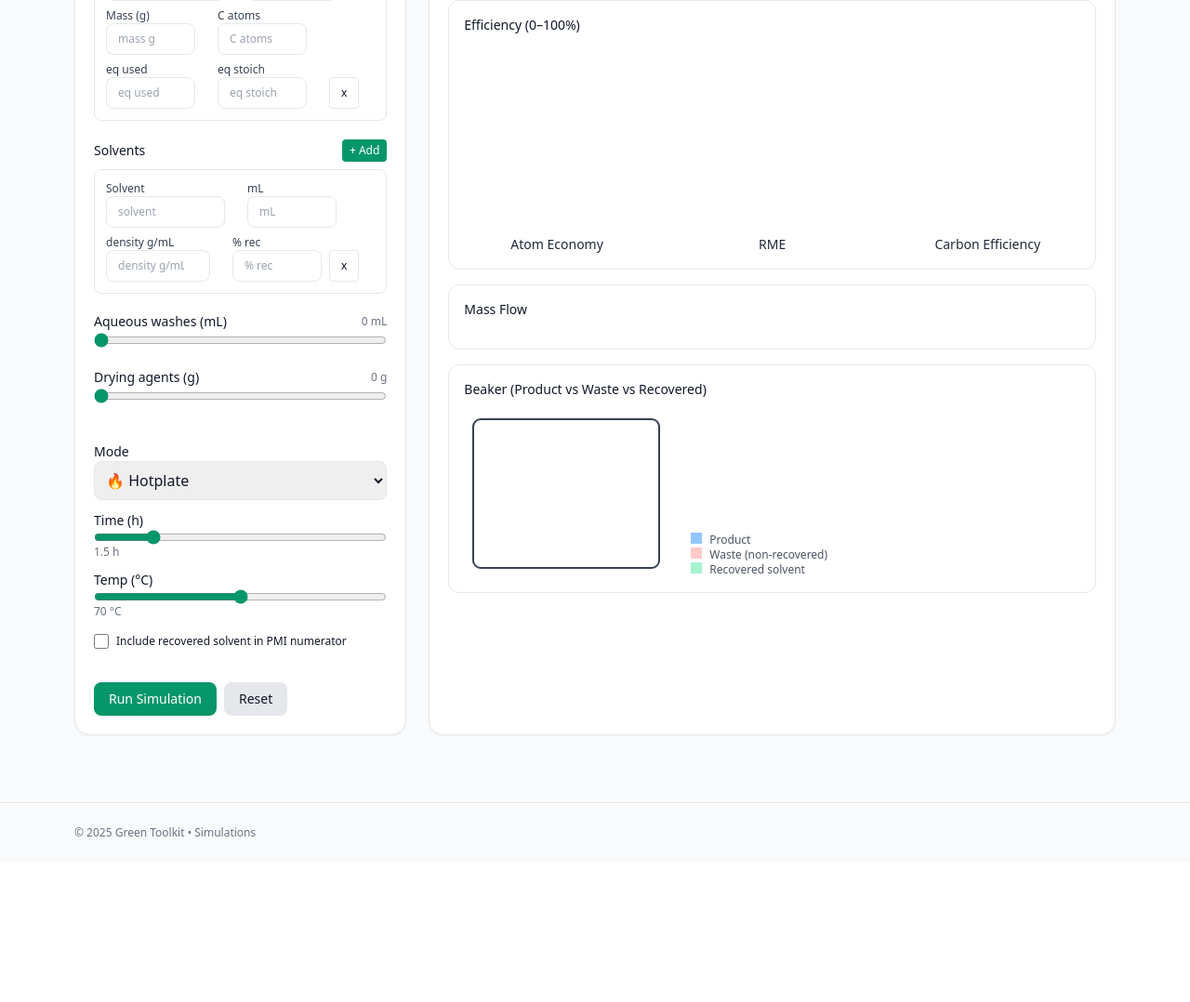
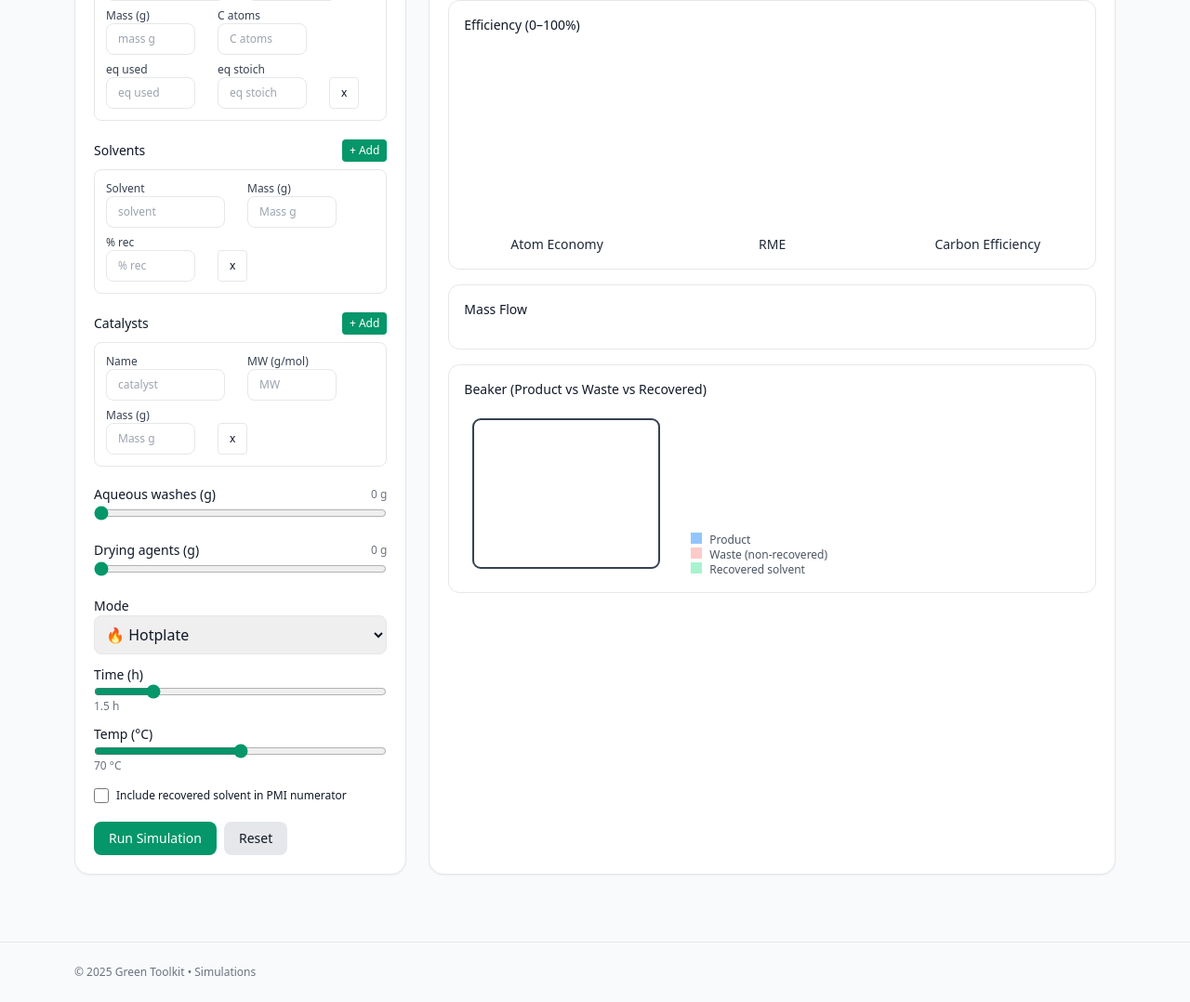
Before and after one commit to sufyanaslam44/green-toolkit-backend, a FastAPI app: page /simulate in a window 1280 px wide. Shown: the part 554-1632 px from the top of the page at 93% size. Before the commit the page ends 1454 px from the top, so only its background shows below. Run offline with FastAPI, Linux system fonts and the light colour scheme; some libraries are stand-ins or nearby versions.

Commit message:
Calcualtions correct

```diff
--- a/main.py
+++ b/main.py
@@ -213,13 +213,17 @@ class Reactant(BaseModel):
 
 class Solvent(BaseModel):
     name: str
-    volume_mL: float = Field(ge=0)
-    density_g_per_mL: Optional[float] = Field(default=None, ge=0)
+    mass_g: float = Field(ge=0, description="Mass of solvent (g)")
     recovery_pct: float = Field(default=0, ge=0, le=100)
 
+class Catalyst(BaseModel):
+    name: Optional[str] = None
+    mw: float = Field(gt=0, description="Molecular weight (g/mol)")
+    mass_g: float = Field(ge=0, description="Mass of catalyst (g)")
+
 class Workup(BaseModel):
-    aqueous_washes_mL: float = Field(default=0, ge=0)
-    organic_rinses_mL: float = Field(default=0, ge=0)
+    aqueous_washes_g: float = Field(default=0, ge=0)
+    organic_rinses_g: float = Field(default=0, ge=0)
     drying_agents_g: float = Field(default=0, ge=0)
 
 class Conditions(BaseModel):
@@ -242,6 +246,7 @@ class ReactionImpactIn(BaseModel):
     product: Product
     reactants: List[Reactant]
     solvents: List[Solvent] = Field(default_factory=list)
+    catalysts: List[Catalyst] = Field(default_factory=list)
     workup: Workup = Workup()
     conditions: Conditions = Conditions()
     options: Options = Options()
@@ -271,37 +276,46 @@ def compute_impact(payload: ReactionImpactIn) -> ReactionImpactOut:
     # Solvent mass (g) with recovery
     solvent_mass_total_g = 0.0
     solvent_mass_nonrecovered_g = 0.0
-    water_mL_total = float(payload.workup.aqueous_washes_mL)
 
+    # Track water separately for water intensity metric (includes aqueous washes + water solvents)
+    water_g_total = float(payload.workup.aqueous_washes_g)
     water_name_set = {n.lower() for n in opts.water_names}
 
     for s in payload.solvents:
-        dens = s.density_g_per_mL if s.density_g_per_mL is not None else opts.default_density_g_per_mL
-        mass_g = s.volume_mL * dens
+        mass_g = s.mass_g
         solvent_mass_total_g += mass_g
         nonrec_g = mass_g * (1.0 - s.recovery_pct/100.0)
         solvent_mass_nonrecovered_g += nonrec_g
+        # Count reaction solvent water into water usage for water intensity metric only
         if s.name.strip().lower() in water_name_set:
-            water_mL_total += s.volume_mL
+            water_g_total += s.mass_g
 
     auxiliaries_g = payload.workup.drying_agents_g
+
+    # Catalyst mass
+    catalyst_mass_g = sum(c.mass_g for c in payload.catalysts)
 
     product_mass_g = p.actual_mass_g
     if product_mass_g <= 0:
         raise HTTPException(status_code=400, detail="Product mass must be > 0.")
 
-    if opts.count_recovered_solvent_in_pmi:
-        pmi_numerator_g = reactant_mass_g + solvent_mass_total_g + auxiliaries_g
-    else:
-        pmi_numerator_g = reactant_mass_g + solvent_mass_nonrecovered_g + auxiliaries_g
+    # PMI (Process Mass Intensity) = Total Mass of All Input Materials / Mass of Final Product
+    # Total Input = Reactants + Catalysts + ALL Solvents + Aqueous washes + auxiliaries (drying agents)
+    # PMI counts ALL materials that enter the process, regardless of recovery
+    total_input_mass_g = reactant_mass_g + catalyst_mass_g + solvent_mass_total_g + payload.workup.aqueous_washes_g + auxiliaries_g
 
-    pmi = pmi_numerator_g / product_mass_g
-    e_factor = (pmi_numerator_g - product_mass_g) / product_mass_g
+    pmi = total_input_mass_g / product_mass_g if product_mass_g > 0 else 0
+
+    # E-factor = (Total mass in - Product mass out) / Product mass out
+    # Standard E-factor uses ALL inputs, same as PMI
+    # E-factor represents waste generation: higher E-factor = more waste per unit product
+    e_factor = (total_input_mass_g - product_mass_g) / product_mass_g
 
     sum_reactant_mw = sum(r.mw for r in payload.reactants)
     atom_economy = (100.0 * p.mw / sum_reactant_mw) if sum_reactant_mw > 0 else None
 
-    water_L_per_g = (water_mL_total / 1000.0) / product_mass_g
+    # Water intensity (L/g) - convert g to L assuming water density = 1 g/mL
+    water_L_per_g = (water_g_total / 1000.0) / product_mass_g
 
     mode = payload.conditions.mode
     time_h = payload.conditions.time_h or 0.0
@@ -311,12 +325,14 @@ def compute_impact(payload: ReactionImpactIn) -> ReactionImpactOut:
 
     breakdown = {
         "reactant_mass_g": round(reactant_mass_g, 4),
+        "catalyst_mass_g": round(catalyst_mass_g, 4),
         "solvent_mass_total_g": round(solvent_mass_total_g, 4),
         "solvent_mass_nonrecovered_g": round(solvent_mass_nonrecovered_g, 4),
         "auxiliaries_g": round(auxiliaries_g, 4),
-        "pmi_numerator_g": round(pmi_numerator_g, 4),
+        "aqueous_washes_g": round(payload.workup.aqueous_washes_g, 2),
+        "total_input_mass_g": round(total_input_mass_g, 4),
         "product_mass_g": round(product_mass_g, 4),
-        "water_total_mL": round(water_mL_total, 2),
+        "water_total_g": round(water_g_total, 2),
         "energy_kWh_total_est": round(kwh, 4),
         "energy_mode": mode,
         "options": {
--- a/templates/sim.html
+++ b/templates/sim.html
@@ -93,13 +93,21 @@
         </div>
         <div id="solvents" class="mt-2 grid gap-2"></div>
       </div>
+       <!-- Catalysts (compact card list) -->
+<div class="mt-5">
+  <div class="flex items-center justify-between">
+    <h2 class="text-sm font-medium">Catalysts</h2>
+    <button id="add-catalyst" class="rounded bg-emerald-600 text-white text-xs px-2 py-1 hover:bg-emerald-700">+ Add</button>
+  </div>
+  <div id="catalysts" class="mt-2 grid gap-2"></div>
+</div>
 
       <!-- Workup + Conditions (sliders like PhET) -->
       <div class="mt-5 grid gap-4">
         <div>
           <div class="flex items-center justify-between">
-            <label class="text-sm font-medium">Aqueous washes (mL)</label>
-            <span id="lbl_washes" class="text-xs text-gray-500">0 mL</span>
+            <label class="text-sm font-medium">Aqueous washes (g)</label>
+            <span id="lbl_washes" class="text-xs text-gray-500">0 g</span>
           </div>
           <input id="workup_washes" class="w-full knob" type="range" min="0" max="500" value="0">
         </div>
@@ -111,10 +119,6 @@
           </div>
           <input id="workup_drying" class="w-full knob" type="range" min="0" max="10" value="0" step="0.1">
         </div>
-
-       <!-- Workup + Conditions -->
-<div class="mt-5 grid gap-4">
-  <!-- (keep Aqueous washes & Drying agents sliders as-is) -->
 
         <!-- Conditions: vertical order Mode → Time → Temp -->
         <div class="grid gap-3">
@@ -274,7 +278,7 @@
     // Reactant / solvent compact cards
     const reactantsBox = $('#reactants');
     const solventsBox = $('#solvents');
-
+    const catalystsBox = $('#catalysts');
      function reactantCard(data = {}) {
   const card = el('div', 'border rounded-lg p-3 grid gap-2');
   card.innerHTML = `
@@ -334,7 +338,7 @@
   function solventCard(data = {}) {
     const card = el('div', 'border rounded-lg p-3 grid gap-2');
     card.innerHTML = `
-      <!-- Row 1: Solvent | mL (match Product sizing & gap) -->
+      <!-- Row 1: Solvent | Mass (g) -->
       <div class="flex flex-wrap items-end gap-6">
         <label class="grid">
           <span class="text-xs text-gray-700">Solvent</span>
@@ -343,42 +347,69 @@
                  value="${data.name||''}">
         </label>
         <label class="grid">
-          <span class="text-xs text-gray-700">mL</span>
-          <input class="s_vol border rounded-lg px-3 py-2 text-xs w-24" type="number" step="any" min="0"
-                 placeholder="mL" title="mL"
-                 value="${data.volume_mL||''}">
+          <span class="text-xs text-gray-700">Mass (g)</span>
+          <input class="s_mass border rounded-lg px-3 py-2 text-xs w-24" type="number" step="any" min="0"
+                 placeholder="Mass g" title="Mass (g)"
+                 value="${data.mass_g||''}">
         </label>
       </div>
 
-      <!-- Row 2: density | % rec | remove -->
+      <!-- Row 2: % rec | remove -->
       <div class="flex flex-wrap items-end gap-6">
         <label class="grid">
-          <span class="text-xs text-gray-700">density g/mL</span>
-          <input class="s_den border rounded-lg px-3 py-2 text-xs w-28" type="number" step="any" min="0"
-                 placeholder="density g/mL" title="density g/mL"
-                 value="${data.density_g_per_mL||''}">
-        </label>
-        <label class="grid">
           <span class="text-xs text-gray-700">% rec</span>
-          <div class="flex items-end gap-2">
           <input class="s_rec border rounded-lg px-3 py-2 text-xs w-24" type="number" step="any" min="0" max="100"
                  placeholder="% rec" title="% rec"
                  value="${data.recovery_pct||''}">
+        </label>
         <button type="button" class="rmv rounded border px-3 py-2 text-xs">x</button>
-          </div>
-        </label>
       </div>
     `;
     card.querySelector('.rmv').onclick = () => card.remove();
     return card;
   }
+  function catalystCard(data = {}) {
+  const card = el('div', 'border rounded-lg p-3 grid gap-2');
+  card.innerHTML = `
+    <!-- Row 1: Name | MW -->
+    <div class="flex flex-wrap items-end gap-6">
+      <label class="grid">
+        <span class="text-xs text-gray-700">Name</span>
+        <input class="c_name border rounded-lg px-3 py-2 text-xs w-32"
+               placeholder="catalyst" title="Name"
+               value="${data.name||''}">
+      </label>
+      <label class="grid">
+        <span class="text-xs text-gray-700">MW (g/mol)</span>
+        <input class="c_mw border rounded-lg px-3 py-2 text-xs w-24" type="number" step="any" min="0"
+               placeholder="MW" title="MW (g/mol)"
+               value="${data.mw||''}">
+      </label>
+    </div>
+
+    <!-- Row 2: Mass | remove -->
+    <div class="flex flex-wrap items-end gap-6">
+      <label class="grid">
+        <span class="text-xs text-gray-700">Mass (g)</span>
+        <input class="c_mass border rounded-lg px-3 py-2 text-xs w-24" type="number" step="any" min="0"
+               placeholder="Mass g" title="Mass (g)"
+               value="${data.mass_g||''}">
+      </label>
+      <button type="button" class="rmv rounded border px-3 py-2 text-xs">x</button>
+    </div>
+  `;
+  card.querySelector('.rmv').onclick = () => card.remove();
+  return card;
+}
+
     // Add default cards
     if (!reactantsBox.children.length) reactantsBox.appendChild(reactantCard());
     if (!solventsBox.children.length)  solventsBox.appendChild(solventCard());
-
+    if (!catalystsBox.children.length) catalystsBox.appendChild(catalystCard());
     // Add buttons
     $('#add-reactant').onclick = () => reactantsBox.appendChild(reactantCard());
     $('#add-solvent').onclick  = () => solventsBox.appendChild(solventCard());
+    $('#add-catalyst').onclick = () => catalystsBox.appendChild(catalystCard());
 
     // Labels for sliders
     function bindLabel(inputId, labelId, suffix) {
@@ -388,7 +419,7 @@
       const upd = () => label.textContent = `${input.value} ${suffix}`;
       input.addEventListener('input', upd); upd();
     }
-    bindLabel('workup_washes', 'lbl_washes', 'mL');
+    bindLabel('workup_washes', 'lbl_washes', 'g');
     bindLabel('workup_drying', 'lbl_drying', 'g');
     bindLabel('cond_time', 'lbl_time', 'h');
     bindLabel('cond_temp', 'lbl_temp', '°C');
@@ -414,12 +445,16 @@ $('#load-example').onclick = () => {
 
   // Solvents
   solventsBox.innerHTML = '';
-  solventsBox.appendChild(solventCard({name:'ethyl acetate', volume_mL:50, density_g_per_mL:0.902, recovery_pct:60}));
-  solventsBox.appendChild(solventCard({name:'water', volume_mL:150, recovery_pct:0}));
+  solventsBox.appendChild(solventCard({name:'ethyl acetate', mass_g:45.1, recovery_pct:60}));
+  solventsBox.appendChild(solventCard({name:'water', mass_g:150, recovery_pct:0}));
+
+  // Catalysts
+  catalystsBox.innerHTML = '';
+  catalystsBox.appendChild(catalystCard({name:'sulfuric acid', mw:98.08, mass_g:0.5}));
 
   // Workup & conditions
-  $('#workup_washes').value = 100;   $('#lbl_washes').textContent = '100 mL';
-  $('#workup_drying').value = 2;     $('#lbl_drying').textContent = '2 g';
+  $('#workup_washes').value = 100;   $('#lbl_washes').textContent = '100 g';
+  $('#workup_drying').value = 0;     $('#lbl_drying').textContent = '0 g';
   $('#cond_mode').value = 'hotplate';
   $('#cond_time').value = 1.5;       $('#lbl_time').textContent = '1.5 h';
   $('#cond_temp').value = 70;        $('#lbl_temp').textContent = '70 °C';
@@ -449,23 +484,31 @@ const reactants = [...reactantsBox.children].map(r => ({
 
       const solvents = [...solventsBox.children].map(s => ({
         name: s.querySelector('.s_name').value || '',
-        volume_mL: toNum(s.querySelector('.s_vol').value) || 0,
-        density_g_per_mL: toNum(s.querySelector('.s_den').value) || null,
+        mass_g: toNum(s.querySelector('.s_mass').value) || 0,
         recovery_pct: toNum(s.querySelector('.s_rec').value) || 0
-      })).filter(x => x.name && x.volume_mL >= 0);
+      })).filter(x => x.name && x.mass_g >= 0);
+
+      const catalysts = [...catalystsBox.children].map(c => ({
+        mw: toNum(c.querySelector('.c_mw').value),
+        mass_g: toNum(c.querySelector('.c_mass').value)
+      })).filter(x => (x.mw > 0 && x.mass_g >= 0));
+
       const workup = {
-        aqueous_washes_mL: toNum($('#workup_washes').value) || 0,
-        organic_rinses_mL: 0,
+        aqueous_washes_g: toNum($('#workup_washes').value) || 0,
+        organic_rinses_g: 0,
         drying_agents_g: toNum($('#workup_drying').value) || 0
       };
+
       const conditions = {
         temp_C: toNum($('#cond_temp').value) || null,
         time_h: toNum($('#cond_time').value) || 0,
         mode: $('#cond_mode').value
       };
+
       const options = {
         count_recovered_solvent_in_pmi: $('#opt_pmi_recovered').checked
       };
+
       return { product, reactants, solvents, workup, conditions, options };
     }
 
```
Lines whose indentation alone changed are shown as unchanged.
